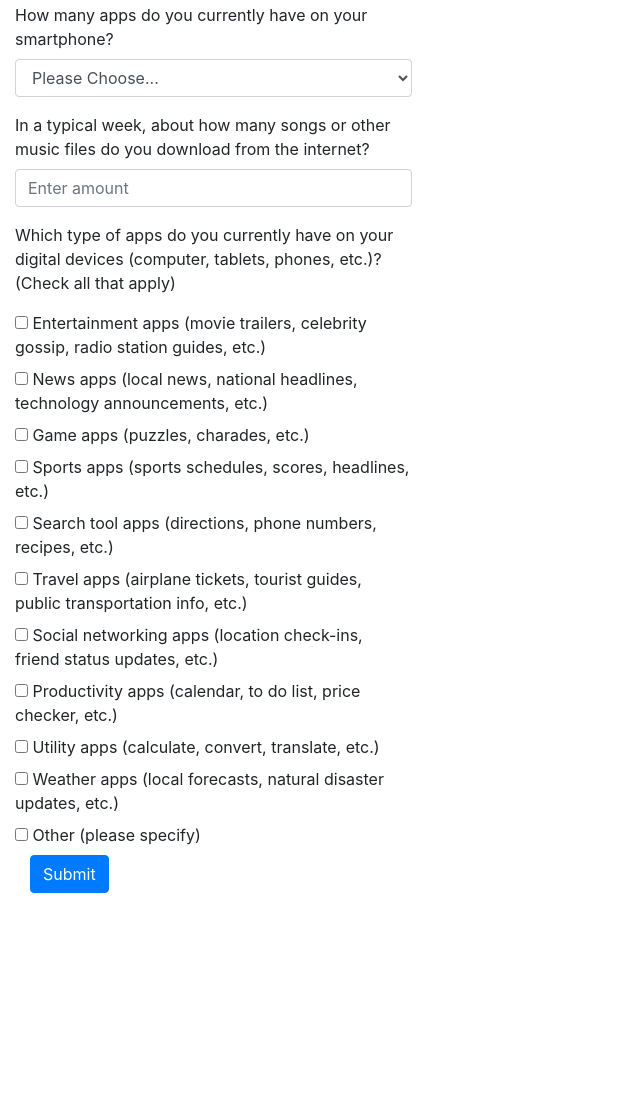
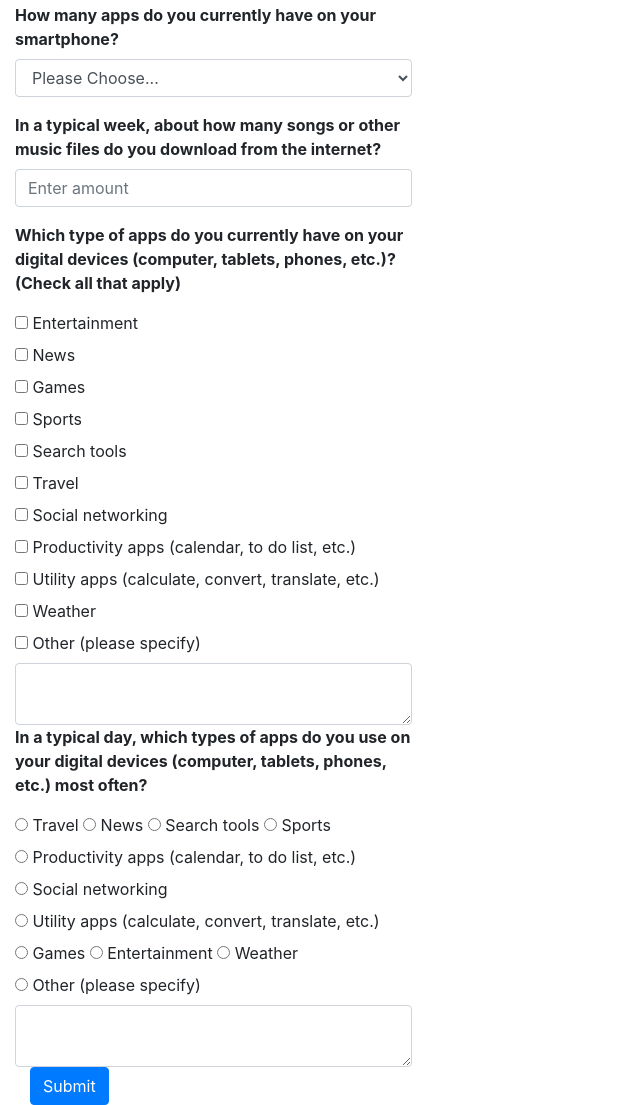
Before and after one commit to michaelwestcohaesus/michaelwestcohaesus.github.io, a plain HTML site: page index.html in a window 1280 px wide. Shown: the part 335-1440 px from the top of the page, without its empty margins (0-640 px from the left). Before the commit the page ends 1228 px from the top, so only its background shows below. Drawn offline with nearby package versions, Linux system fonts and the light colour scheme.

Commit message:
Added questions and alert

```diff
--- a/index.html
+++ b/index.html
@@ -8,19 +8,19 @@
   </div>
 
   <div class="col-sm-4">
-    <form>
+    <form onSubmit="alert('Thank you for your feedback.')">
     <h1>Questionnaire</h1>
     <fieldset class="form-group">
-      <label for="exampleInputName" class="control-label">First Name</label>
+      <label for="exampleInputName" class="control-label"><strong>First Name</strong></label>
       <input type="text" class="form-control" id="exampleInputName" placeholder="Enter name">
     </fieldset>
     <fieldset class="form-group">
-      <label for="exampleInputEmail1" class="control-label">Email address</label>
+      <label for="exampleInputEmail1" class="control-label"><strong>Email address</strong></label>
       <input type="email" class="form-control" id="exampleInputEmail1" placeholder="Enter email">
       <small class="text-muted">We'll never share your email with anyone else.</small>
     </fieldset>
     <fieldset class="form-group">
-      <label for="exampleSelect1">Which age group are you in?</label>
+      <label for="exampleSelect1"><strong>Which age group are you in?</strong></label>
       <select class="form-control" id="exampleSelect1">
         <option value="" disabled selected hidden>Please Choose...</option>
         <option>Under 18</option>
@@ -31,7 +31,7 @@
       </select>
     </fieldset>
     <fieldset class="form-group">
-      <label for="exampleSelect1">How many apps do you currently have on your smartphone?</label>
+      <label for="exampleSelect1"><strong>How many apps do you currently have on your smartphone?</strong></label>
       <select class="form-control" id="exampleSelect1">
         <option value="" disabled selected hidden>Please Choose...</option>
         <option>0 - 4</option>
@@ -41,57 +41,57 @@
       </select>
     </fieldset>
     <fieldset class="form-group">
-      <label for="exampleInputName" class="control-label">In a typical week, about how many songs or other music files do you download from the internet?</label>
+      <label for="exampleInputName" class="control-label"><strong>In a typical week, about how many songs or other music files do you download from the internet?</strong></label>
       <input type="number" class="form-control" id="exampleInputNumber" placeholder="Enter amount" min="0" max="10000">
     </fieldset>
     <fieldset>
       <div class="checkbox">
-        <p>Which type of apps do you currently have on your digital devices (computer, tablets, phones, etc.)? (Check all that apply)</p>
+        <p><strong>Which type of apps do you currently have on your digital devices (computer, tablets, phones, etc.)? (Check all that apply)</strong></p>
         <label>
           <input type="checkbox" value="">
-          Entertainment apps (movie trailers, celebrity gossip, radio station guides, etc.)
+          Entertainment
         </label>
       </div>
       <div class="checkbox">
         <label>
           <input type="checkbox" value="">
-          News apps (local news, national headlines, technology announcements, etc.)
+          News
         </label>
       </div>
       <div class="checkbox">
         <label>
           <input type="checkbox" value="">
-          Game apps (puzzles, charades, etc.)
+          Games
         </label>
       </div>
       <div class="checkbox">
         <label>
           <input type="checkbox" value="">
-          Sports apps (sports schedules, scores, headlines, etc.)
+          Sports
         </label>
       </div>
       <div class="checkbox">
         <label>
           <input type="checkbox" value="">
-          Search tool apps (directions, phone numbers, recipes, etc.)
+          Search tools
         </label>
       </div>
       <div class="checkbox">
         <label>
           <input type="checkbox" value="">
-           Travel apps (airplane tickets, tourist guides, public transportation info, etc.)
+           Travel
         </label>
       </div>
       <div class="checkbox">
         <label>
           <input type="checkbox" value="">
-          Social networking apps (location check-ins, friend status updates, etc.)
+          Social networking
         </label>
       </div>
       <div class="checkbox">
         <label>
           <input type="checkbox" value="">
-          Productivity apps (calendar, to do list, price checker, etc.)
+          Productivity apps (calendar, to do list, etc.)
         </label>
       </div>
       <div class="checkbox">
@@ -103,7 +103,7 @@
       <div class="checkbox">
         <label>
           <input type="checkbox" value="">
-          Weather apps (local forecasts, natural disaster updates, etc.)
+          Weather
         </label>
       </div>
       <div class="checkbox">
@@ -111,9 +111,69 @@
           <input type="checkbox" value="">
           Other (please specify)
         </label>
+        <textarea class="form-control" id="exampleTextarea" rows="2"></textarea>
       </div>
-
-
+    </fieldset>
+    <fieldset>
+      <div class="c-inputs-stacked">
+      <p><strong>In a typical day, which types of apps do you use on your digital devices (computer, tablets, phones, etc.) most often?</strong></p>
+        <label class="c-input c-radio">
+          <input id="radioStacked1" name="radio-stacked" type="radio">
+          <span class="c-indicator"></span>
+          Travel
+        </label>
+        <label class="c-input c-radio">
+          <input id="radioStacked2" name="radio-stacked" type="radio">
+          <span class="c-indicator"></span>
+          News
+        </label>
+        <label class="c-input c-radio">
+          <input id="radioStacked2" name="radio-stacked" type="radio">
+          <span class="c-indicator"></span>
+          Search tools
+        </label>
+        <label class="c-input c-radio">
+          <input id="radioStacked2" name="radio-stacked" type="radio">
+          <span class="c-indicator"></span>
+          Sports
+        </label>
+        <label class="c-input c-radio">
+          <input id="radioStacked2" name="radio-stacked" type="radio">
+          <span class="c-indicator"></span>
+          Productivity apps (calendar, to do list, etc.)
+        </label>
+        <label class="c-input c-radio">
+          <input id="radioStacked2" name="radio-stacked" type="radio">
+          <span class="c-indicator"></span>
+          Social networking
+        </label>
+        <label class="c-input c-radio">
+          <input id="radioStacked2" name="radio-stacked" type="radio">
+          <span class="c-indicator"></span>
+          Utility apps (calculate, convert, translate, etc.)
+        </label>
+        <label class="c-input c-radio">
+          <input id="radioStacked2" name="radio-stacked" type="radio">
+          <span class="c-indicator"></span>
+          Games
+        </label>
+        <label class="c-input c-radio">
+          <input id="radioStacked2" name="radio-stacked" type="radio">
+          <span class="c-indicator"></span>
+          Entertainment
+        </label>
+        <label class="c-input c-radio">
+          <input id="radioStacked2" name="radio-stacked" type="radio">
+          <span class="c-indicator"></span>
+          Weather
+        </label>
+        <label class="c-input c-radio">
+          <input id="radioStacked2" name="radio-stacked" type="radio">
+          <span class="c-indicator"></span>
+          Other (please specify)
+        </label>
+        <textarea class="form-control" id="exampleTextarea" rows="2"></textarea>
+      </div>
     </fieldset>
 
   <div class="col-sm-4">
```
Also changed, not shown: thankyou.html (added, +9 -0 lines).
